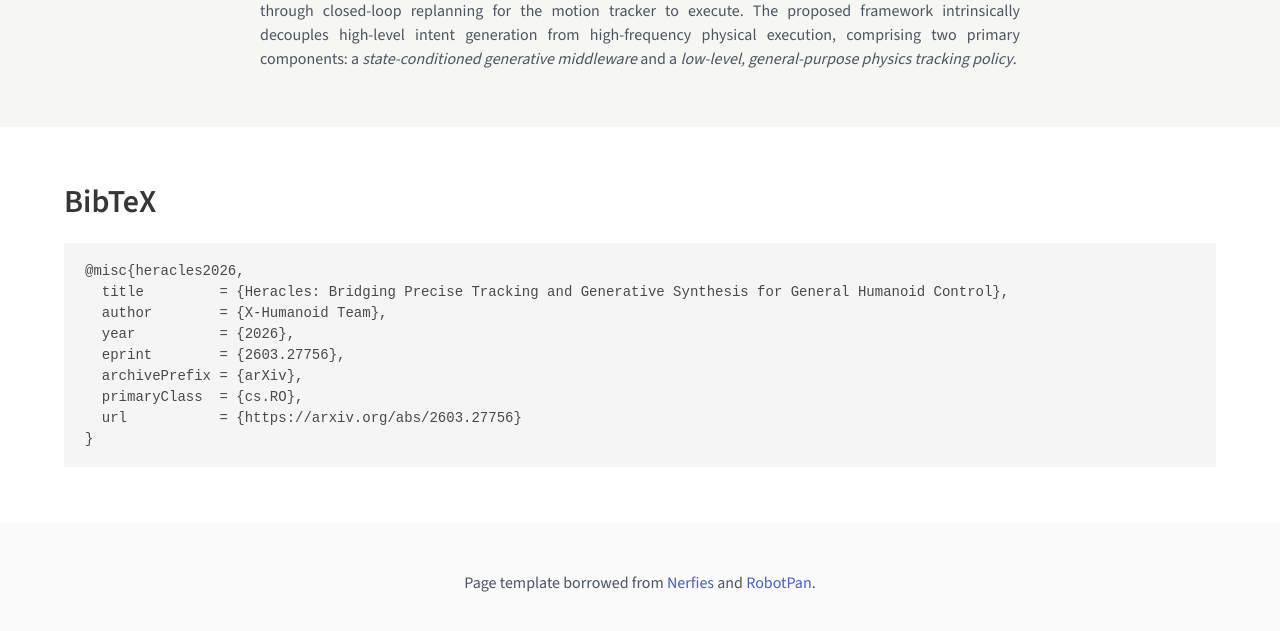
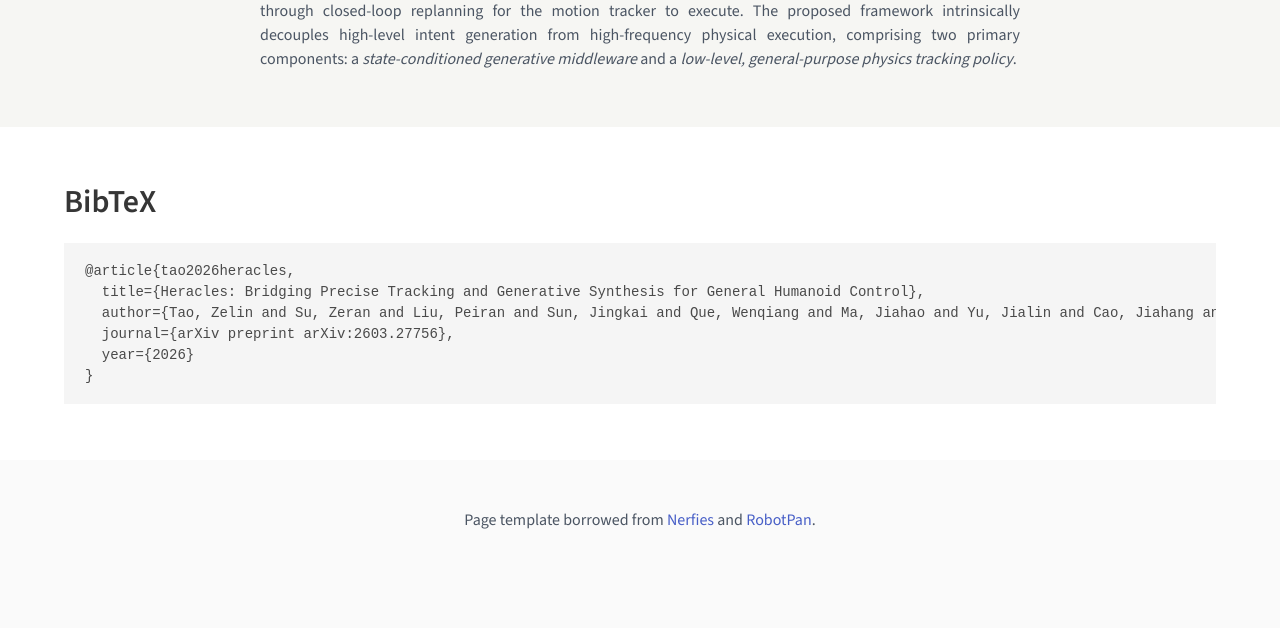
Before and after one commit to Heracles-Humanoid-Control/Heracles-Humanoid-Control.github.io, a plain HTML site: page index.html in a window 1280 px wide. Shown: the part 3175-3806 px from the top of the page. Drawn offline with nearby package versions, Linux system fonts and the light colour scheme; some icons are missing.

Commit message:
Update index.html

```diff
--- a/index.html
+++ b/index.html
@@ -236,14 +236,11 @@
   <section class="section band band-white" id="BibTeX">
     <div class="container content">
       <h2 class="title is-3">BibTeX</h2>
-      <pre><code>@misc{heracles2026,
-  title         = {Heracles: Bridging Precise Tracking and Generative Synthesis for General Humanoid Control},
-  author        = {X-Humanoid Team},
-  year          = {2026},
-  eprint        = {2603.27756},
-  archivePrefix = {arXiv},
-  primaryClass  = {cs.RO},
-  url           = {https://arxiv.org/abs/2603.27756}
+      <pre><code>@article{tao2026heracles,
+  title={Heracles: Bridging Precise Tracking and Generative Synthesis for General Humanoid Control},
+  author={Tao, Zelin and Su, Zeran and Liu, Peiran and Sun, Jingkai and Que, Wenqiang and Ma, Jiahao and Yu, Jialin and Cao, Jiahang and Sun, Pihai and Liang, Hao and others},
+  journal={arXiv preprint arXiv:2603.27756},
+  year={2026}
 }</code></pre>
     </div>
   </section>
```
